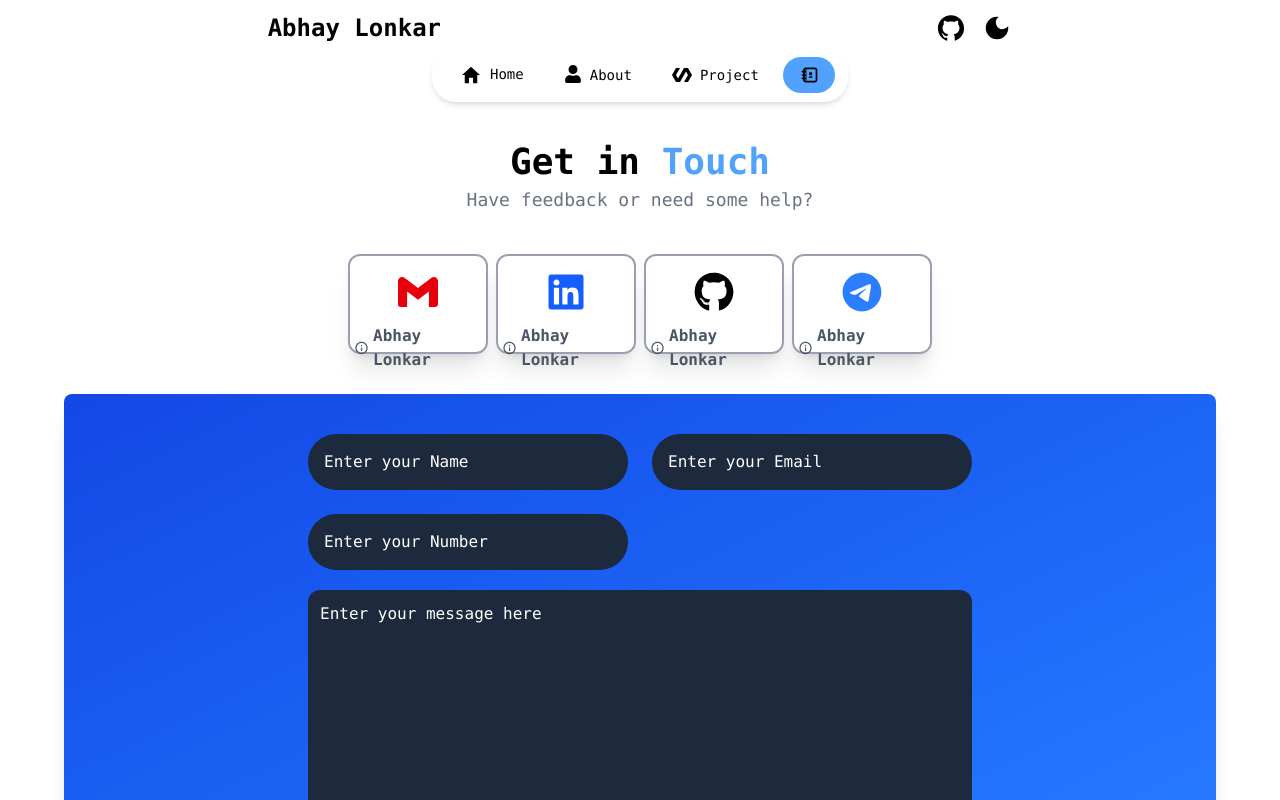
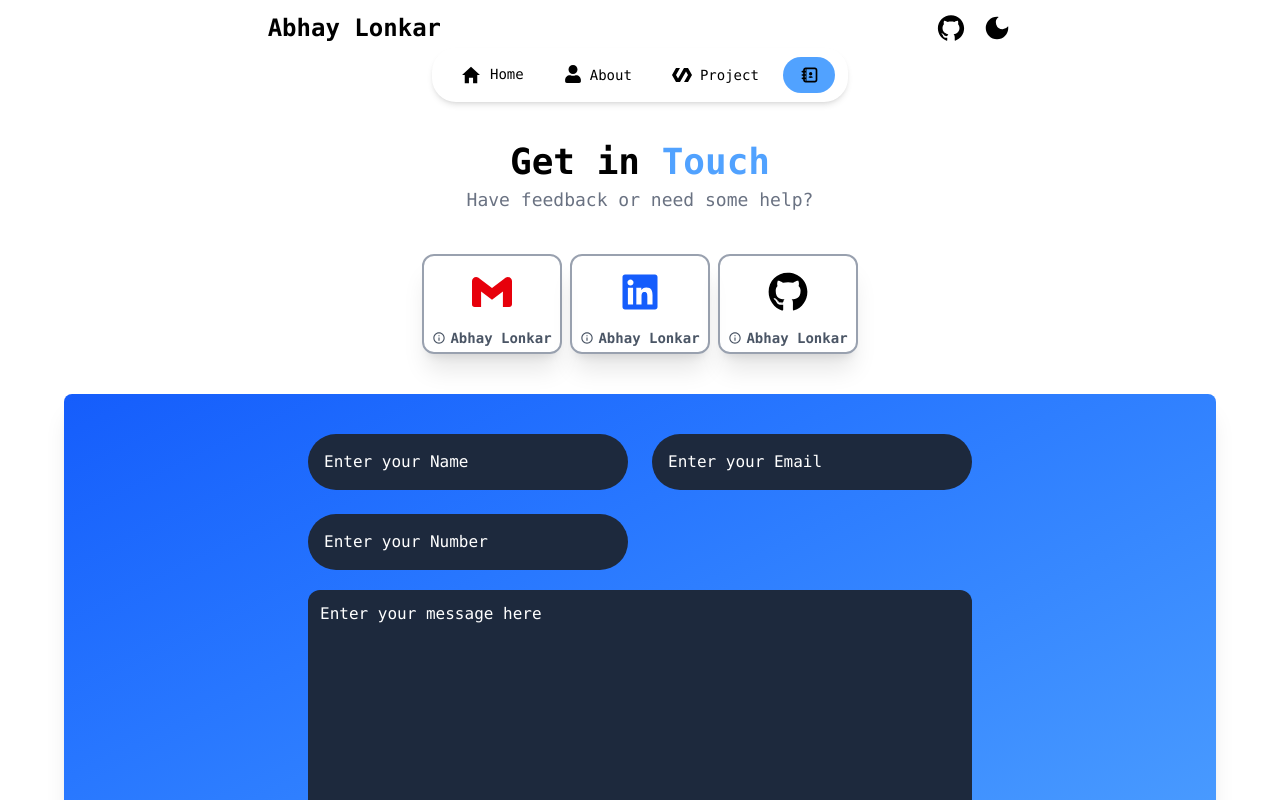
Before and after one commit to AbhayLonkar/portfolio, a React (Vite) app: page / in a window 1280 px wide. Both pictures are taken after a click on the item "Contact". Shown: the top 800 px of the page. Built offline with nearby package versions, Linux system fonts and the light colour scheme.

Commit message:
made changes in contact and project section

```diff
--- a/components/Contact.jsx
+++ b/components/Contact.jsx
@@ -12,11 +12,10 @@ const Contact = () => {
                 Get in <span className='text-blue-400'>Touch</span>
             </h1>
             <h3 className={'text-center text-lg text-gray-500 dark:text-gray-200 '}>Have feedback or need some help?</h3>
-            <div className='grid md:grid-cols-4 grid-cols-2 md:mt-10 mt-20 self-center justify-center gap-2'>
-                <ContactCard icon={<SiGmail size={40} className='text-red-600 ' />} link={"https://www.linkedin.com/in/abhaylonkar"} color={'red'} />
+            <div className='grid md:grid-cols-3 grid-cols-2 md:mt-10 mt-20 self-center justify-center gap-2'>
+                <ContactCard icon={<SiGmail size={40} className='text-red-600 ' />} link={"mailto:abhaylonkar9@gmail.com"} color={'red'} />
                 <ContactCard icon={<FaLinkedin size={40} className='text-blue-600' />} link={"https://www.linkedin.com/in/abhaylonkar"} color={'blue'} />
-                <ContactCard icon={<FaGithub size={40} className='text-black dark:text-white' />} link={"https://www.linkedin.com/in/abhaylonkar"} color={'red'} />
-                <ContactCard icon={<FaTelegram size={40} className='text-blue-500 ' />} link={"https://www.linkedin.com/in/abhaylonkar"} color={'blue'} />
+                <ContactCard icon={<FaGithub size={40} className='text-black dark:text-white' />} link={"https://github.com/AbhayLonkar"} color={'red'} />
             </div>
 
             <FeedbackForm />
--- a/components/ContactCard.jsx
+++ b/components/ContactCard.jsx
@@ -4,11 +4,11 @@ import { IoMdInformationCircleOutline } from 'react-icons/io'
 
 const ContactCard = ({ icon, link, color }) => {
   return (
-    <div className={`border-2 rounded-xl shadow-xl w-35 h-25 flex flex-col items-center justify-between hover:border-${color}-400 hover:shadow-${color}-400 hover:shadow-md cursor-pointer transition-all duration-300 dark:border-gray-500 border-gray-400`} onClick={() => window.open(link, '_blank')}>
+    <div className={`border-2 rounded-xl shadow-xl w-35 h-25 flex flex-col items-center justify-between hover:border-${color}-400 hover:shadow-${color}-400 hover:shadow-md cursor-pointer transition-all duration-300 dark:border-gray-500 border-gray-400`} onClick={() => window.open(link)}>
       <div className='flex flex-col items-center justify-center mt-4'>
         {icon}
       </div>
-      <a className='font-bold mt-2 flex justify-between items-center gap-1 p-1' href={link} target='_blank'>
+      <a className='font-bold mt-2 flex justify-between items-center gap-1 p-1 text-sm md:text-md' href={link} target='_blank'>
         <IoMdInformationCircleOutline /> Abhay Lonkar
       </a>
     </div>
--- a/components/FeedbackForm.jsx
+++ b/components/FeedbackForm.jsx
@@ -4,7 +4,7 @@ import { BiSend } from 'react-icons/bi'
 
 const FeedbackForm = () => {
   return (
-    <div className='self-center mt-10  md:p-10 p-5 w-[90%] rounded-lg bg-gradient-to-br from-blue-700 to-blue-500 m-10 shadow-xl items-center justify-center flex'>
+    <div className='self-center mt-10  md:p-10 p-5 md:w-[90%] w-[98%] rounded-lg bg-gradient-to-br from-blue-600 to-blue-400 shadow-xl items-center justify-center flex'>
       <form name='form1'>
         <div className='grid md:grid-cols-2 grid-cols-1 gap-6'>
           <Input type={'text'} name={'username'} placeholder={'Enter your Name'} />
@@ -12,7 +12,7 @@ const FeedbackForm = () => {
           <Input type="phone" name='number' placeholder='Enter your Number' />
         </div>
         <textarea name="msg" id="msg" rows={10} placeholder='Enter your message here' className='p-3 w-80 bg-slate-800 mt-5 rounded-xl md:w-full placeholder:text-white text-white outline-0' ></textarea>
-        <button className='flex items-center gap-2 p-3 text-white shadow-2xl  rounded-full bg-gradient-to-r from-cyan-400 to-cyan-600'>
+        <button className='flex items-center gap-2 p-3 text-white shadow-2xl  rounded-full bg-gradient-to-r from-cyan-500 to-blue-600'>
           <BiSend size={20} />
           Send Message
         </button>
--- a/components/Project.jsx
+++ b/components/Project.jsx
@@ -13,15 +13,15 @@ const projects = [
         title: "Chess Web App",
         subtitle: "Developed an interactive chess game using JavaScript and the chess.js library. Utilized external libraries to enhance the gaming experience.",
         image: "/projects/chess-game.png",
-        live: "",
-        github: "",
+        live: "https://abhaylonkar.github.io/chess/",
+        github: "https://github.com/AbhayLonkar/chess.git",
     },
     {
         title: "News Android App",
         subtitle: "Created a real-time news app showcasing Nagpur's latest updates. Eliminiated reptitive content by sorting news based on dates.",
-        image: "/projects/chess-game.png",
-        live: "",
-        github: "",
+        image: "/projects/news-app.png",
+        live: "https://github.com/AbhayLonkar/news-app",
+        github: "https://github.com/AbhayLonkar/news-app",
     },
 ]
 
--- a/index.html
+++ b/index.html
@@ -5,7 +5,7 @@
   <meta charset="UTF-8" />
   <link rel="icon" type="image/svg+xml" href="/vite.svg" />
   <meta name="viewport" content="width=device-width, initial-scale=1.0" />
-  <title>Vite + React</title>
+  <title>Abhay Lonkar</title>
   <style>
     html {
       -webkit-user-select: none;
```
Also changed, not shown: public/projects/aienhance.png, public/projects/news-app.png (added).
